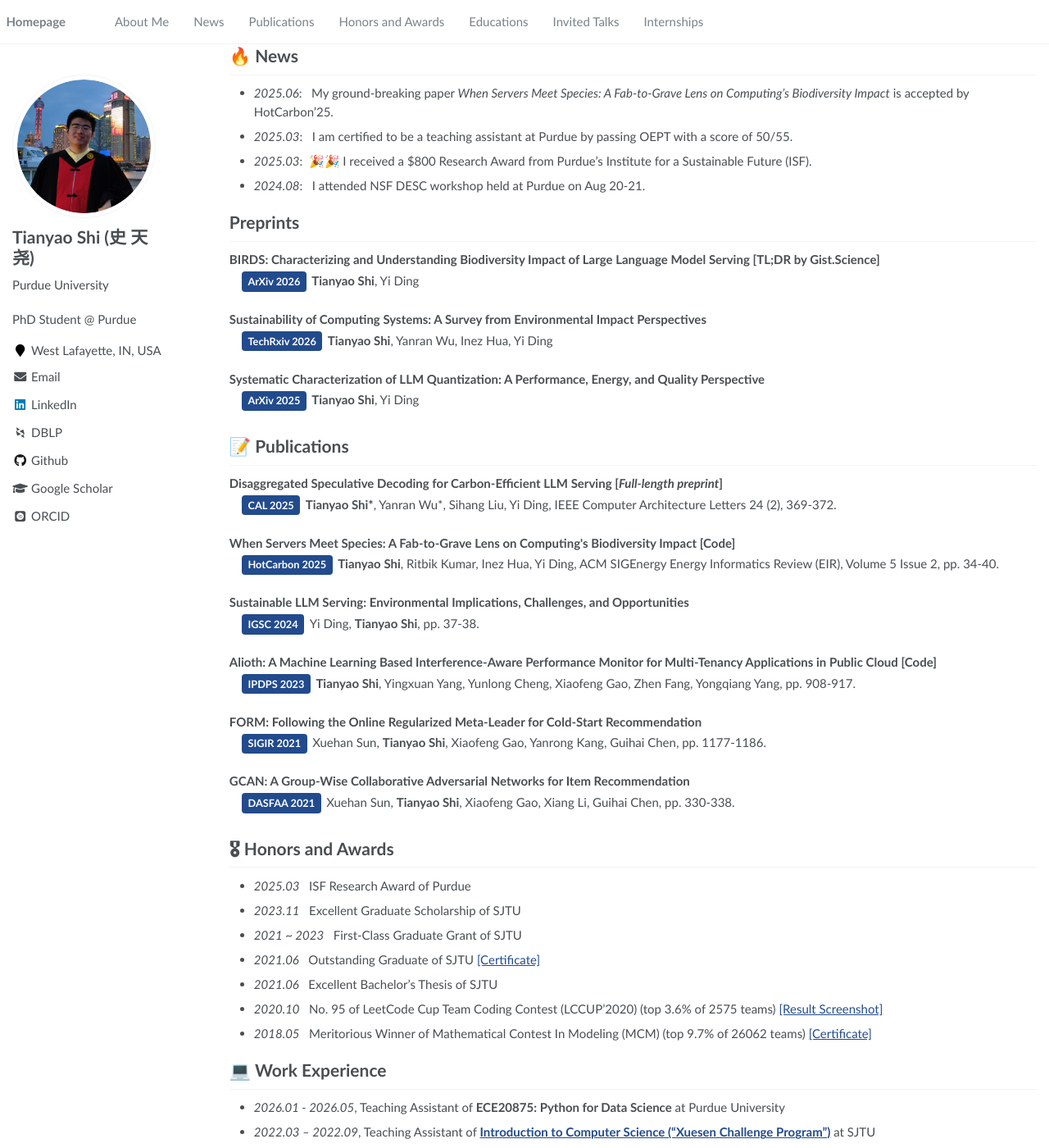
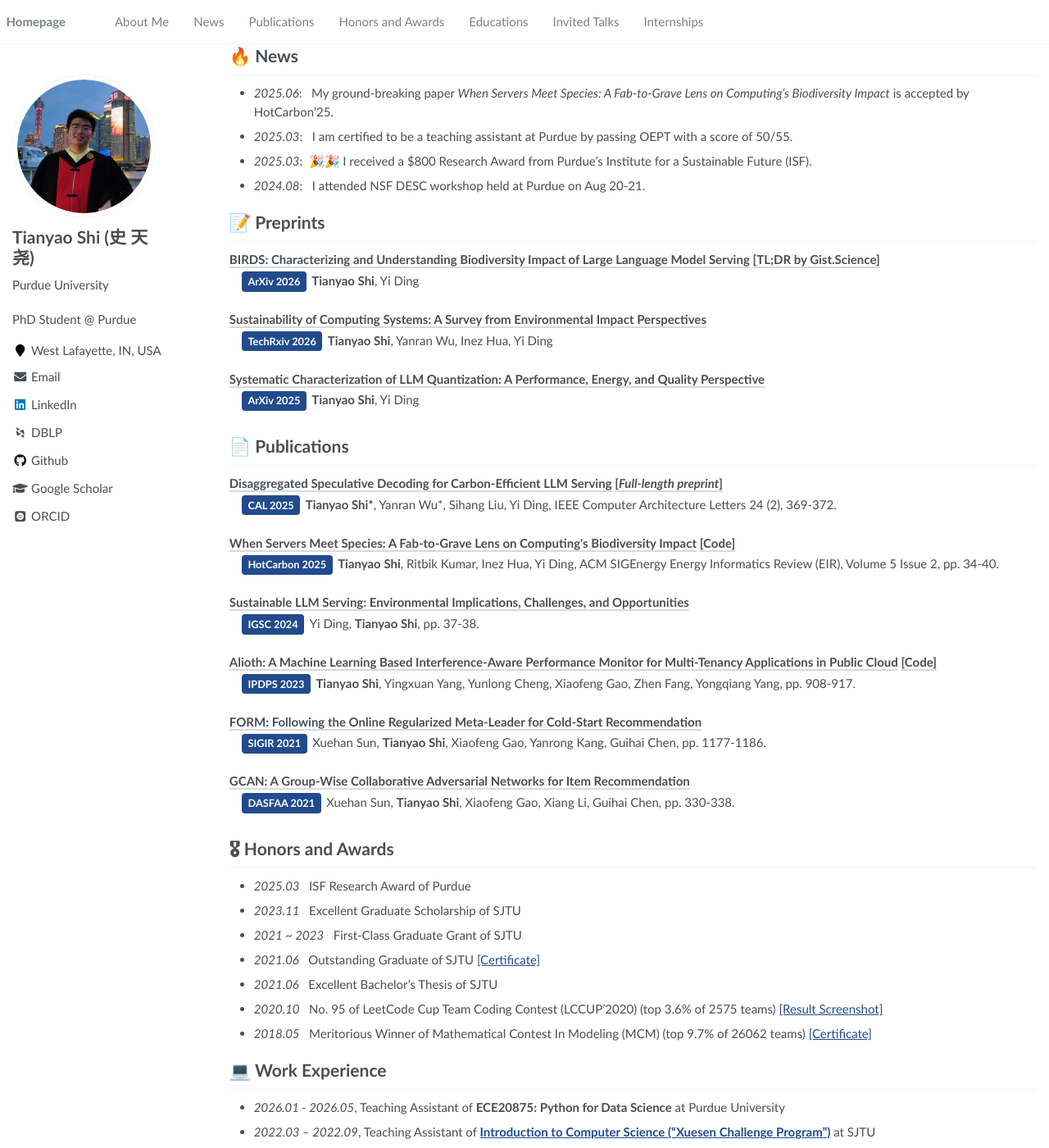
Before and after one commit to StHowling/sthowling.github.io, a Jekyll site: the page built from _pages/about.md, in a window 1280 px wide and 1400 px high, scrolled down 222 px. Shown: the whole window at 82% size. Built offline with Jekyll 4.4.1, drawn with Linux system fonts in a browser that asks for light colours; some web fonts are replaced.

Commit message:
Update styling for preprints and publications sections with improved link visibility and hover effects

```diff
--- a/_pages/about.md
+++ b/_pages/about.md
@@ -34,7 +34,7 @@ My research interest focuses on **Suistainability of Computing**, e.g., Energy-
 - *2025.03*: &nbsp;🎉🎉 I received a $800 Research Award from Purdue’s Institute for a Sustainable Future (ISF).
 - *2024.08*: &nbsp; I attended NSF DESC workshop held at Purdue on Aug 20-21.
 
-# Preprints
+# 📝 Preprints
 
 <div class="pub-list">
   <div class="pub-item">
@@ -68,7 +68,7 @@ My research interest focuses on **Suistainability of Computing**, e.g., Energy-
   </div>
 </div>
 
-# 📝 Publications
+# 📄 Publications
 
 <div class="pub-list">
   <div class="pub-item">
--- a/assets/css/main.scss
+++ b/assets/css/main.scss
@@ -121,16 +121,19 @@ h1:before, .anchor:before {
     margin-bottom: 0.2rem;
 
     a {
-        color: inherit; // Use the standard text color instead of blue
-        text-decoration: none; // Remove base underline
-        border-bottom: none; // Catch variations of link underlines
-        box-shadow: none; // Catch variations of link underlines
-        transition: color 0.2s ease-in-out;
+        color: inherit;
+        text-decoration: underline;
+        text-decoration-color: rgba(0, 0, 0, 0.15); /* Subtle, light underline for visibility */
+        text-decoration-thickness: 2px;
+        text-underline-offset: 3px;
+        border-bottom: none;
+        box-shadow: none;
+        transition: all 0.2s ease-in-out;
     }
 
     a:hover {
-        color: $info-color; // Turn theme blue on hover
-        text-decoration: none;
+        color: $info-color;
+        text-decoration-color: $info-color;
     }
 }
 .pub-info {
```
